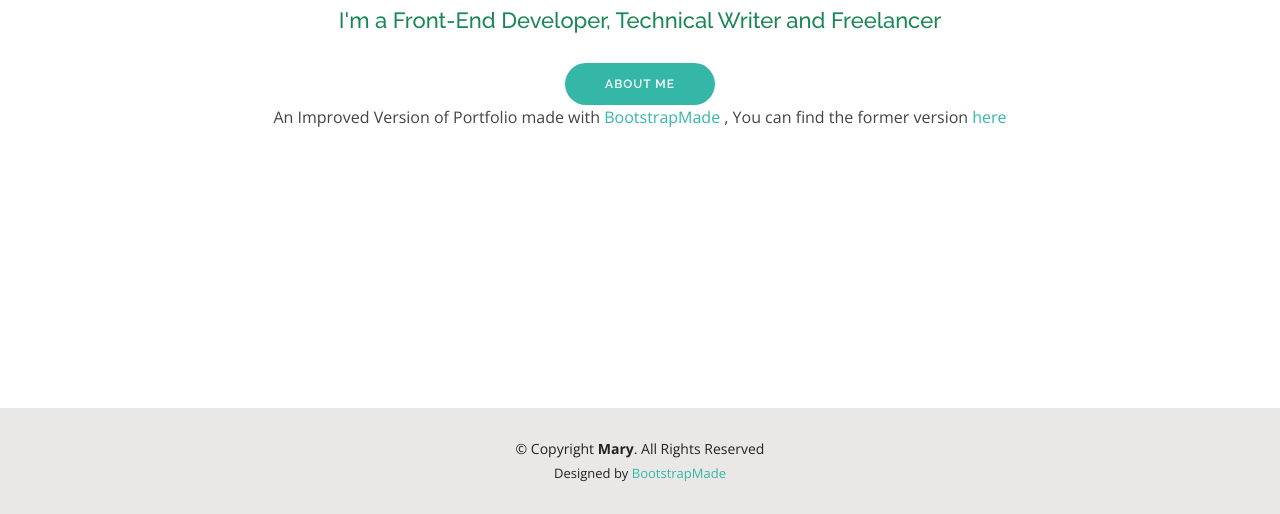
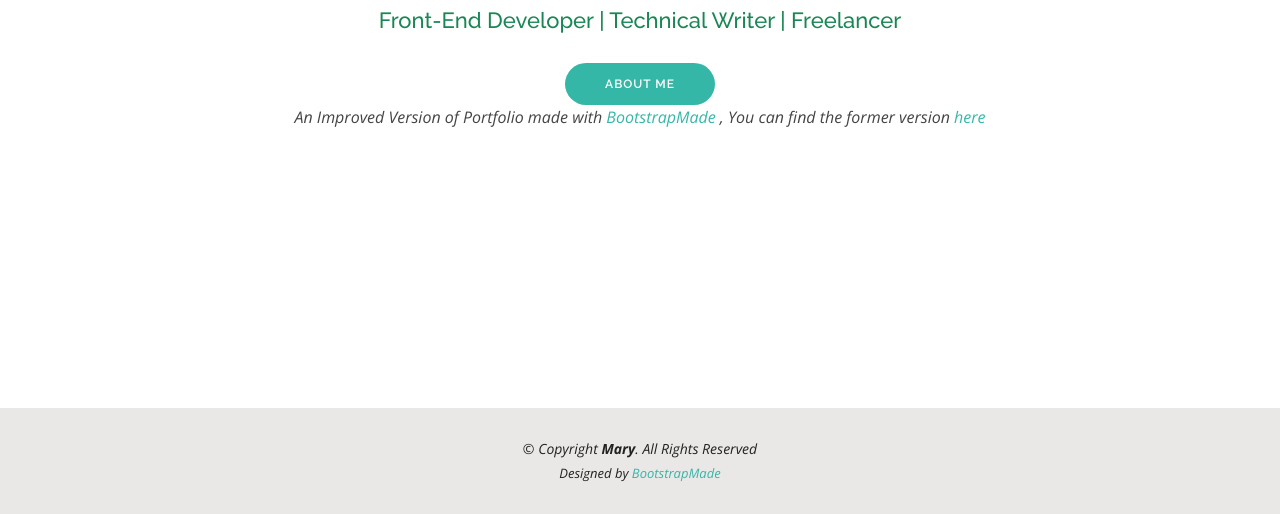
Before and after one commit to MaryShodiya/second-version-portfolio, a plain HTML site: page index.html in a window 1280 px wide. Shown: the part 392-906 px from the top of the page. Drawn offline with nearby package versions, Linux system fonts and the light colour scheme.

Commit message:
edits index page, sets second paragraph to italics

```diff
--- a/index.html
+++ b/index.html
@@ -70,11 +70,15 @@ rel="stylesheet"
     <div class="container d-flex flex-column align-items-center" data-aos="zoom-in" data-aos-delay="100">
       <h1>Mary Shodiya</h1>
 
-      <h2 class="text-success">I'm a Front-End Developer, Technical Writer and Freelancer </h2>
+      <h2 class="text-success">Front-End Developer | Technical Writer | Freelancer </h2>
       <a href="about.html" class="btn-about">About Me</a>
-      <p>An Improved Version of Portfolio made with <a href="https://bootstrapmade.com/">BootstrapMade</a> , You can find the former version <a href="https://maryshodiya.netlify.app">here</a></p>
+      <p> <i>An Improved Version of Portfolio made with <a href="https://bootstrapmade.com/">BootstrapMade</a> , You can find the former version <a href="https://maryshodiya.netlify.app">here</a> </i</p>
     </div>
+
+
   </section><!-- End Hero -->
+
+
 
   <!-- ======= Footer ======= -->
   <footer id="footer">
```
